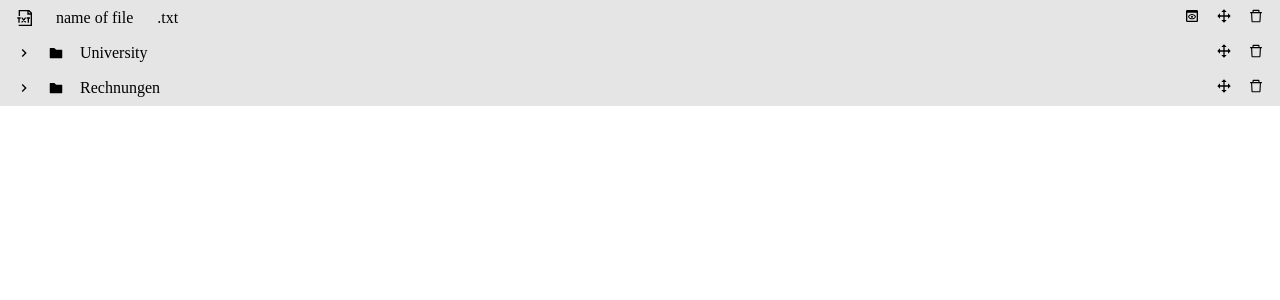
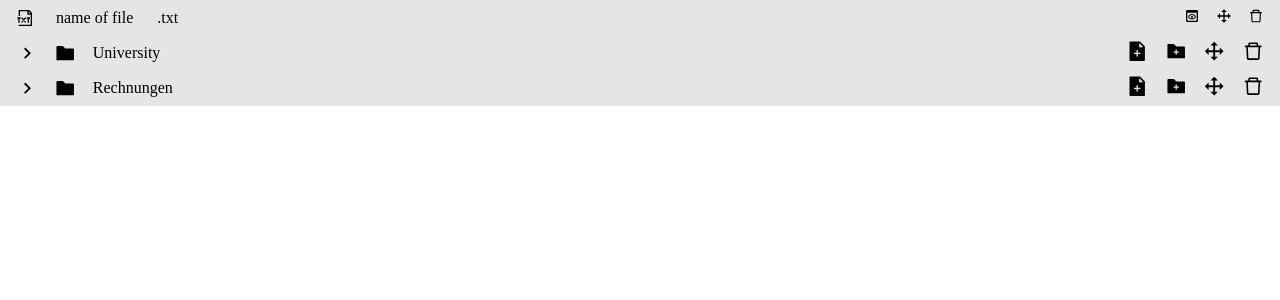
Before and after one commit to AvaPLaIN/file-system, a React (Create React App) app: page / in a window 1280 px wide. Shown: the top 300 px of the page. Built offline with nearby package versions, Linux system fonts and the light colour scheme.

Commit message:
adjust icons sizes + add file/directory icon for directories

```diff
--- a/src/components/directory/Directory.module.scss
+++ b/src/components/directory/Directory.module.scss
@@ -2,6 +2,10 @@
   display: flex;
   flex-direction: column;
   width: 100%;
+
+  svg {
+    font-size: 1.4rem;
+  }
 }
 
 .directory-info-bar {
--- a/src/components/directory/Directory.tsx
+++ b/src/components/directory/Directory.tsx
@@ -7,6 +7,8 @@ import {
   AiFillFolder,
   AiFillFolderOpen,
   AiOutlineDelete,
+  AiFillFileAdd,
+  AiFillFolderAdd,
 } from "react-icons/ai";
 import { BiMove } from "react-icons/bi";
 
@@ -27,6 +29,12 @@ const Directory = ({ item }: IDirectory) => {
           <p className={styles["name"]}>{item.name}</p>
         </div>
         <div className={styles["directory-controls"]}>
+          <div className="add-file">
+            <AiFillFileAdd />
+          </div>
+          <div className="add-directory">
+            <AiFillFolderAdd />
+          </div>
           <div className="move">
             <BiMove />
           </div>
```
